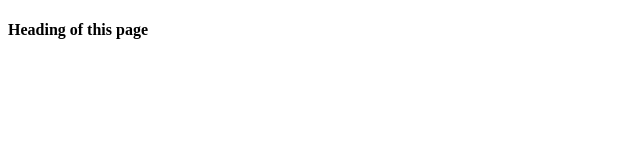
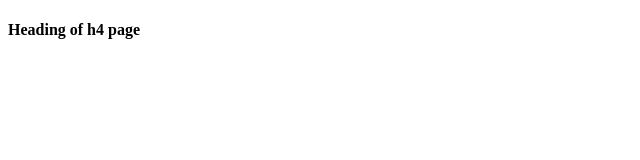
Before and after one commit to ajaysri004/Learning-Git, a plain HTML site: page index.html in a window 1280 px wide. Shown: the full height of the page, 0-640 px from the left. Drawn offline with Linux system fonts and the light colour scheme.

Commit message:
adding all files

```diff
--- a/index.html
+++ b/index.html
@@ -7,6 +7,6 @@
     <title>Index File</title>
 </head>
 <body>
-    <h4>Heading of this page</h4>
+    <h4>Heading of h4 page</h4>
 </body>
 </html>
```
